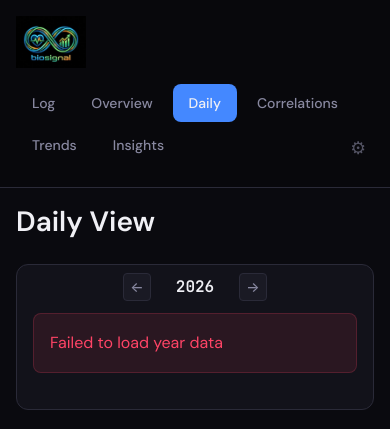
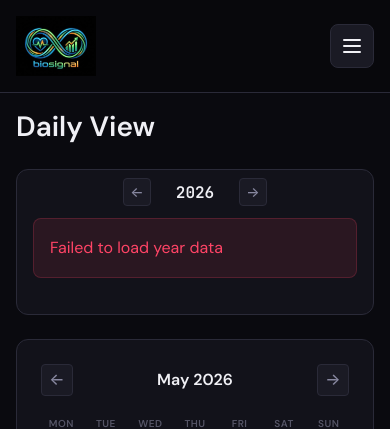
Before and after one commit to hoombar/biosignal, a FastAPI app: page /daily in a window 390 px wide. Shown: the top 429 px of the page. Run offline with FastAPI, Linux system fonts and the light colour scheme; data that the repository does not hold is empty; parts of the project's set-up code (start-up, migrations or seed data) failed here and were passed over.

Commit message:
feat(ui): add responsive header navigation

```diff
--- a/app/templates/base.html
+++ b/app/templates/base.html
@@ -11,9 +11,10 @@
     <link rel="apple-touch-icon" href="/static/images/apple-touch-icon.png">
     <link rel="stylesheet" href="/static/css/style.css">
     <script src="https://cdn.jsdelivr.net/npm/chart.js"></script>
+    <script src="/static/js/site-nav.js" defer></script>
 </head>
 <body>
-    <header>
+    <header class="site-header" data-nav-open="false">
         <a href="/log" class="site-brand" aria-label="Biosignal home">
             <img
                 src="/static/images/logo.jpeg"
@@ -23,7 +24,18 @@
                 height="239"
             >
         </a>
-        <nav>
+        <button
+            type="button"
+            class="nav-toggle"
+            aria-expanded="false"
+            aria-controls="site-nav"
+            aria-label="Toggle navigation"
+        >
+            <span class="nav-toggle-bar"></span>
+            <span class="nav-toggle-bar"></span>
+            <span class="nav-toggle-bar"></span>
+        </button>
+        <nav id="site-nav" class="site-nav" aria-label="Primary">
             <a href="/log" class="{{ 'active' if active_page == 'log' }}">Log</a>
             <a href="/overview" class="{{ 'active' if active_page == 'overview' }}">Overview</a>
             <a href="/daily" class="{{ 'active' if active_page == 'daily' }}">Daily</a>
--- a/static/css/style.css
+++ b/static/css/style.css
@@ -115,14 +115,15 @@ h3 { font-size: 1rem; }
    HEADER & NAVIGATION
    ============================================ */
 
-header {
+.site-header {
     background-color: var(--header-bg);
     color: var(--header-text);
     padding: var(--space-md) var(--space-xl);
     border-bottom: 1px solid var(--border-subtle);
     display: flex;
-    flex-direction: column;
-    gap: var(--space-md);
+    align-items: center;
+    flex-wrap: wrap;
+    gap: var(--space-md) var(--space-lg);
 }
 
 .site-brand {
@@ -143,17 +144,66 @@ header {
 .site-logo {
     display: block;
     width: auto;
-    height: clamp(3rem, 7vw, 4.25rem);
-    max-width: min(100%, 15rem);
-}
-
-nav {
+    height: clamp(3.5rem, 8vw, 5rem);
+    max-width: min(100%, 17rem);
+}
+
+.site-nav {
     display: flex;
     flex-wrap: wrap;
+    align-items: center;
     gap: var(--space-xs);
-}
-
-nav a {
+    margin-left: auto;
+}
+
+.nav-toggle {
+    display: none;
+    margin-left: auto;
+    width: 2.75rem;
+    height: 2.75rem;
+    padding: 0;
+    border: 1px solid var(--border-subtle);
+    border-radius: var(--radius-md);
+    background: var(--bg-tertiary);
+    color: var(--text-primary);
+    cursor: pointer;
+    align-items: center;
+    justify-content: center;
+    flex-direction: column;
+    gap: 0.25rem;
+    appearance: none;
+}
+
+.nav-toggle-bar {
+    width: 1.125rem;
+    height: 2px;
+    border-radius: 999px;
+    background: currentColor;
+    transition: transform var(--transition-fast), opacity var(--transition-fast);
+}
+
+.nav-toggle:hover {
+    background: var(--bg-hover);
+}
+
+.nav-toggle:focus-visible {
+    outline: 2px solid var(--primary-color);
+    outline-offset: 3px;
+}
+
+.site-header[data-nav-open="true"] .nav-toggle-bar:nth-child(1) {
+    transform: translateY(6px) rotate(45deg);
+}
+
+.site-header[data-nav-open="true"] .nav-toggle-bar:nth-child(2) {
+    opacity: 0;
+}
+
+.site-header[data-nav-open="true"] .nav-toggle-bar:nth-child(3) {
+    transform: translateY(-6px) rotate(-45deg);
+}
+
+.site-nav a {
     color: var(--text-secondary);
     text-decoration: none;
     padding: var(--space-sm) var(--space-md);
@@ -163,25 +213,25 @@ nav a {
     transition: all var(--transition-fast);
 }
 
-nav a:hover {
+.site-nav a:hover {
     color: var(--text-primary);
     background-color: var(--bg-hover);
 }
 
-nav a.active {
+.site-nav a.active {
     color: var(--text-primary);
     background-color: var(--primary-color);
 }
 
-nav a.nav-settings {
+.site-nav a.nav-settings {
     font-size: 1.1rem;
     padding: var(--space-sm);
     color: var(--text-muted);
     margin-left: auto;
 }
 
-nav a.nav-settings:hover,
-nav a.nav-settings.active {
+.site-nav a.nav-settings:hover,
+.site-nav a.nav-settings.active {
     color: var(--text-primary);
     background-color: var(--bg-hover);
 }
@@ -1437,12 +1487,40 @@ input:focus {
 }
 
 @media (max-width: 768px) {
-    header {
+    .site-header {
         padding: var(--space-md);
+        gap: var(--space-sm) var(--space-md);
     }
 
     .site-logo {
-        height: 3.25rem;
+        height: 3.75rem;
+        max-width: min(100%, 14.5rem);
+    }
+
+    .nav-toggle {
+        display: inline-flex;
+    }
+
+    .site-nav {
+        display: none;
+        order: 3;
+        width: 100%;
+        margin-left: 0;
+        padding-top: var(--space-xs);
+        flex-direction: column;
+        align-items: stretch;
+    }
+
+    .site-header[data-nav-open="true"] .site-nav {
+        display: flex;
+    }
+
+    .site-nav a {
+        width: 100%;
+    }
+
+    .site-nav a.nav-settings {
+        margin-left: 0;
     }
 
     main {
--- /dev/null
+++ b/static/js/site-nav.js
@@ -0,0 +1,47 @@
+document.addEventListener("DOMContentLoaded", () => {
+    const mobileQuery = window.matchMedia("(max-width: 768px)");
+
+    document.querySelectorAll(".site-header").forEach((header) => {
+        const toggle = header.querySelector(".nav-toggle");
+        const nav = header.querySelector(".site-nav");
+
+        if (!toggle || !nav) {
+            return;
+        }
+
+        const setOpen = (open) => {
+            header.setAttribute("data-nav-open", String(open));
+            toggle.setAttribute("aria-expanded", String(open));
+        };
+
+        const closeNav = () => {
+            setOpen(false);
+        };
+
+        setOpen(false);
+
+        toggle.addEventListener("click", () => {
+            setOpen(header.getAttribute("data-nav-open") !== "true");
+        });
+
+        nav.querySelectorAll("a").forEach((link) => {
+            link.addEventListener("click", () => {
+                if (mobileQuery.matches) {
+                    closeNav();
+                }
+            });
+        });
+
+        document.addEventListener("keydown", (event) => {
+            if (event.key === "Escape") {
+                closeNav();
+            }
+        });
+
+        mobileQuery.addEventListener("change", (event) => {
+            if (!event.matches) {
+                closeNav();
+            }
+        });
+    });
+});
```
Also changed, not shown: tests/test_pages.py (+58 -0 lines).
